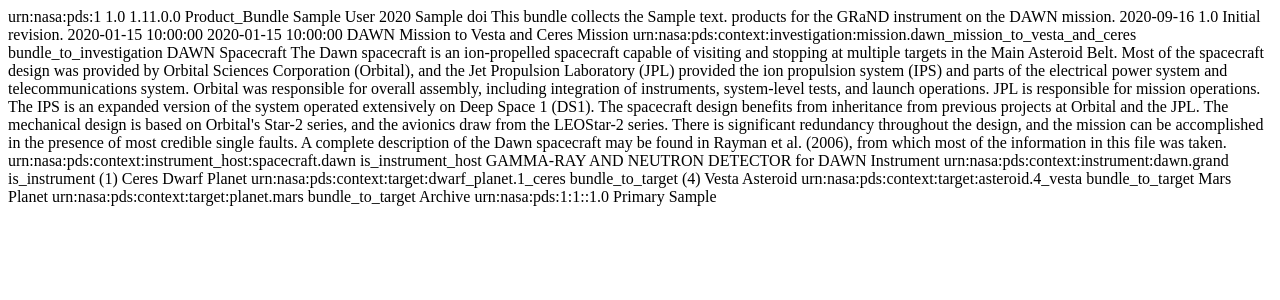
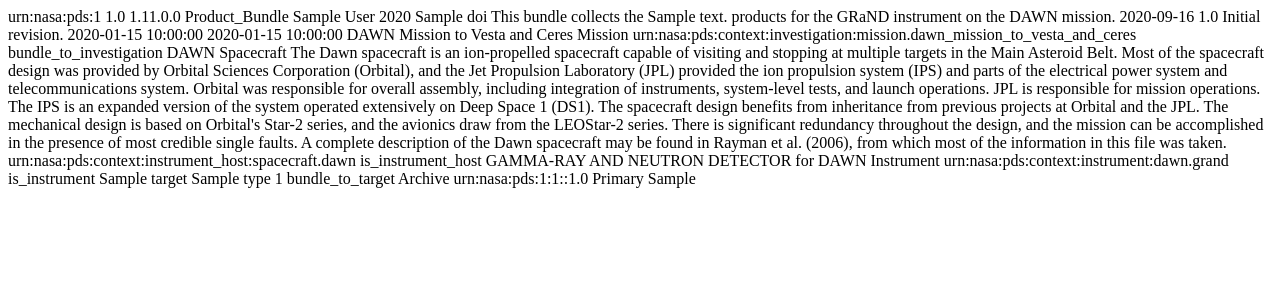
Before and after one commit to sbn-psi/data-tools, a Python web app: template pds4/labels/templates/bundle-dawn-grand.xml.jinja in a window 1280 px wide. Shown: the top 300 px of the page. Run offline with Jinja, Linux system fonts and the light colour scheme; the template is opened without the code that fills it: most values are stand-ins (such as "Sample title", 1, 10 or a date in 2020).

Commit message:
added configurable target definitions

```diff
--- a/pds4/labels/templates/bundle-dawn-grand.xml.jinja
+++ b/pds4/labels/templates/bundle-dawn-grand.xml.jinja
@@ -76,33 +76,18 @@
             </Observing_System_Component>
         </Observing_System>
 
+        {% for target in targets %}
         <Target_Identification>
-            <name>(1) Ceres</name>
-            <type>Dwarf Planet</type>
+            <name>{{ target.name }}</name>
+            <type>{{ target.type }}</type>
+            {% if target.lid %}
             <Internal_Reference>
-                <lid_reference>urn:nasa:pds:context:target:dwarf_planet.1_ceres</lid_reference>
+                <lid_reference>{{ target.lid }}</lid_reference>
                 <reference_type>bundle_to_target</reference_type>
             </Internal_Reference>
+            {% endif %}
         </Target_Identification>
-
-        <Target_Identification>
-            <name>(4) Vesta</name>
-            <type>Asteroid</type>
-            <Internal_Reference>
-                <lid_reference>urn:nasa:pds:context:target:asteroid.4_vesta</lid_reference>
-                <reference_type>bundle_to_target</reference_type>
-            </Internal_Reference>
-        </Target_Identification>
-
-        <Target_Identification>
-            <name>Mars</name>
-            <type>Planet</type>
-            <Internal_Reference>
-                <lid_reference>urn:nasa:pds:context:target:planet.mars</lid_reference>
-                <reference_type>bundle_to_target</reference_type>
-            </Internal_Reference>
-        </Target_Identification>
-
+        {% endfor %}
     </Context_Area>
 
     <Bundle>
```
Also changed, not shown: pds4/labels/templates/collection.xml.jinja (+8 -26 lines).
